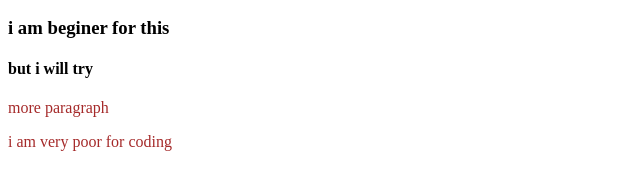
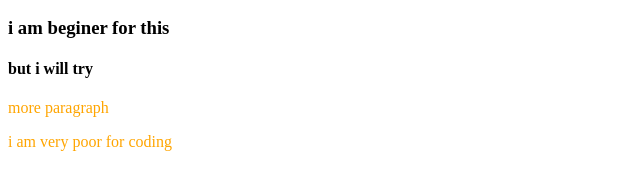
Before and after one commit to sishamim1234/my-six-repo, a plain HTML site: page index.html in a window 1280 px wide. Shown: the part 110-300 px from the top of the page, without its empty margins (0-640 px from the left). Drawn offline with Linux system fonts and the light colour scheme.

Commit message:
color changed

```diff
--- a/style.css
+++ b/style.css
@@ -1,3 +1,3 @@
 p{
-    color: brown;
+   color: orange;
 }
```
